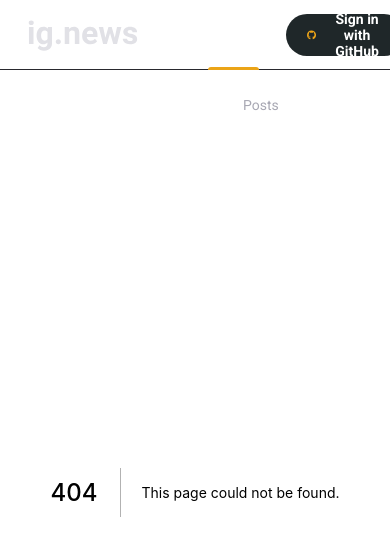
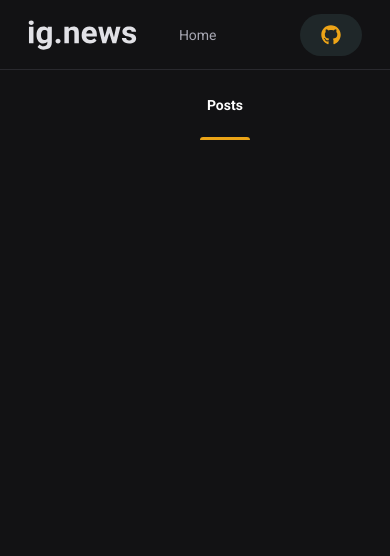
Before and after one commit to gmass0n/ignews, a Next.js app: page /posts in a window 390 px wide. Before the commit this address had no page. Shown: the top 556 px of the page. Built offline with nearby package versions, Linux system fonts and the light colour scheme.

Commit message:
feat: add responsivity to home page

```diff
--- a/package.json
+++ b/package.json
@@ -9,6 +9,7 @@
     "lint": "next lint"
   },
   "dependencies": {
+    "classnames": "^2.3.1",
     "next": "11.1.0",
     "react": "17.0.2",
     "react-dom": "17.0.2",
--- a/src/components/Header/index.tsx
+++ b/src/components/Header/index.tsx
@@ -1,5 +1,8 @@
 import { FC } from "react";
+import Image from "next/image";
+
 import { SignInButton } from "../SignInButton";
+import { NavLink } from "../NavLink";
 
 import styles from "./styles.module.scss";
 
@@ -7,11 +10,19 @@ export const Header: FC = () => {
   return (
     <header className={styles.headerContainer}>
       <div className={styles.headerContent}>
-        <img src="/images/logo.svg" alt="ig.news" />
+        <Image
+          src="/images/logo.svg"
+          alt="ig.news"
+          height={50}
+          width={110}
+          objectFit="contain"
+          quality={1}
+        />
 
         <nav>
-          <a className={styles.active}>Home</a>
-          <a>Posts</a>
+          <NavLink href="/">Home</NavLink>
+
+          <NavLink href="/posts">Posts</NavLink>
         </nav>
 
         <SignInButton />
--- a/src/components/Header/styles.module.scss
+++ b/src/components/Header/styles.module.scss
@@ -1,6 +1,12 @@
 .headerContainer {
   height: 5rem;
   border-bottom: 1px solid var(--gray-800);
+  position: fixed;
+  z-index: 999;
+  background: var(--gray-900);
+  top: 0;
+  left: 0;
+  right: 0;
 }
 
 .headerContent {
@@ -55,4 +61,10 @@
   > button {
     margin-left: auto;
   }
+
+  @media (max-width: 500px) {
+    nav {
+      margin-left: 2.5rem;
+    }
+  }
 }
--- /dev/null
+++ b/src/components/NavLink/index.tsx
@@ -0,0 +1,25 @@
+import { FC } from "react";
+import Link from "next/link";
+
+import classNames from "classnames";
+
+import styles from "./styles.module.scss";
+import { useRouter } from "next/dist/client/router";
+
+interface NavLinkProps {
+  href: string;
+}
+
+export const NavLink: FC<NavLinkProps> = ({ children, href }) => {
+  const router = useRouter();
+
+  const isActive = router.asPath === href;
+
+  return (
+    <Link href={href}>
+      <a className={classNames(styles.navLink, { [styles.active]: isActive })}>
+        {children}
+      </a>
+    </Link>
+  );
+};
--- /dev/null
+++ b/src/components/NavLink/styles.module.scss
@@ -0,0 +1,34 @@
+.navLink {
+  display: inline-block;
+  position: relative;
+  padding: 0 0.5rem;
+  height: 5rem;
+  line-height: 5rem;
+
+  color: var(--gray-300);
+  transition: color 0.2s;
+
+  & + a {
+    margin-left: 2rem;
+  }
+
+  &:hover {
+    color: var(--white);
+  }
+
+  &.active {
+    color: var(--white);
+    font-weight: bold;
+  }
+
+  &.active::after {
+    content: "";
+    height: 3px;
+    border-radius: 3px 3px 0 0;
+    width: 100%;
+    position: absolute;
+    bottom: 0;
+    left: 0;
+    background-color: var(--yellow-500);
+  }
+}
--- a/src/components/SignInButton/index.tsx
+++ b/src/components/SignInButton/index.tsx
@@ -11,13 +11,13 @@ export const SignInButton: FC = () => {
   return isUserLoggedId ? (
     <button type="button" className={styles.signInButton}>
       <FaGithub color="#04d361" />
-      Gabriel Masson
+      <span>Gabriel Masson</span>
       <FiX color="#737380" className={styles.closeIcon} />
     </button>
   ) : (
     <button type="button" className={styles.signInButton}>
       <FaGithub color="#eda417" />
-      Sign in with GitHub
+      <span>Sign in with GitHub</span>
     </button>
   );
 };
--- a/src/components/SignInButton/styles.module.scss
+++ b/src/components/SignInButton/styles.module.scss
@@ -1,5 +1,6 @@
 .signInButton {
   height: 3rem;
+  width: 14rem;
   border-radius: 3rem;
   background: var(--gray-850);
   border: 0;
@@ -9,17 +10,20 @@
   align-items: center;
   justify-content: center;
 
+  overflow: hidden;
+  white-space: nowrap;
+
   color: var(--white);
   font-weight: bold;
 
-  transition: filter 0.2s;
+  transition: filter 0.2s, width 1s;
 
   svg {
-    width: 20px;
-    height: 20px;
+    min-width: 20px;
+    min-height: 20px;
 
-    &:first-child {
-      margin-right: 1rem;
+    & + span {
+      margin-left: 1rem;
     }
 
     &.closeIcon {
@@ -30,4 +34,17 @@
   &:hover {
     filter: brightness(0.85);
   }
+
+  span {
+    transition: opacity 0.4s;
+  }
+
+  @media (max-width: 650px) {
+    width: 62px;
+    justify-content: flex-start;
+
+    span {
+      opacity: 0;
+    }
+  }
 }
--- /dev/null
+++ b/src/pages/posts.tsx
@@ -0,0 +1,7 @@
+import { NextPage } from "next";
+
+const Posts: NextPage = () => {
+  return <h1>Hello Posts</h1>;
+};
+
+export default Posts;
--- a/src/styles/global.scss
+++ b/src/styles/global.scss
@@ -20,6 +20,14 @@
 body {
   background-color: var(--gray-900);
   color: var(--white);
+}
+
+html,
+body,
+#_next {
+  height: 100vh;
+  width: 100vw;
+  overflow: hidden;
 }
 
 body,
```
Also changed, not shown: src/pages/index.tsx (+13 -1 lines), src/styles/home.module.scss (+35 -6 lines), 1 other file (tests, documents, lock files or other folders).
